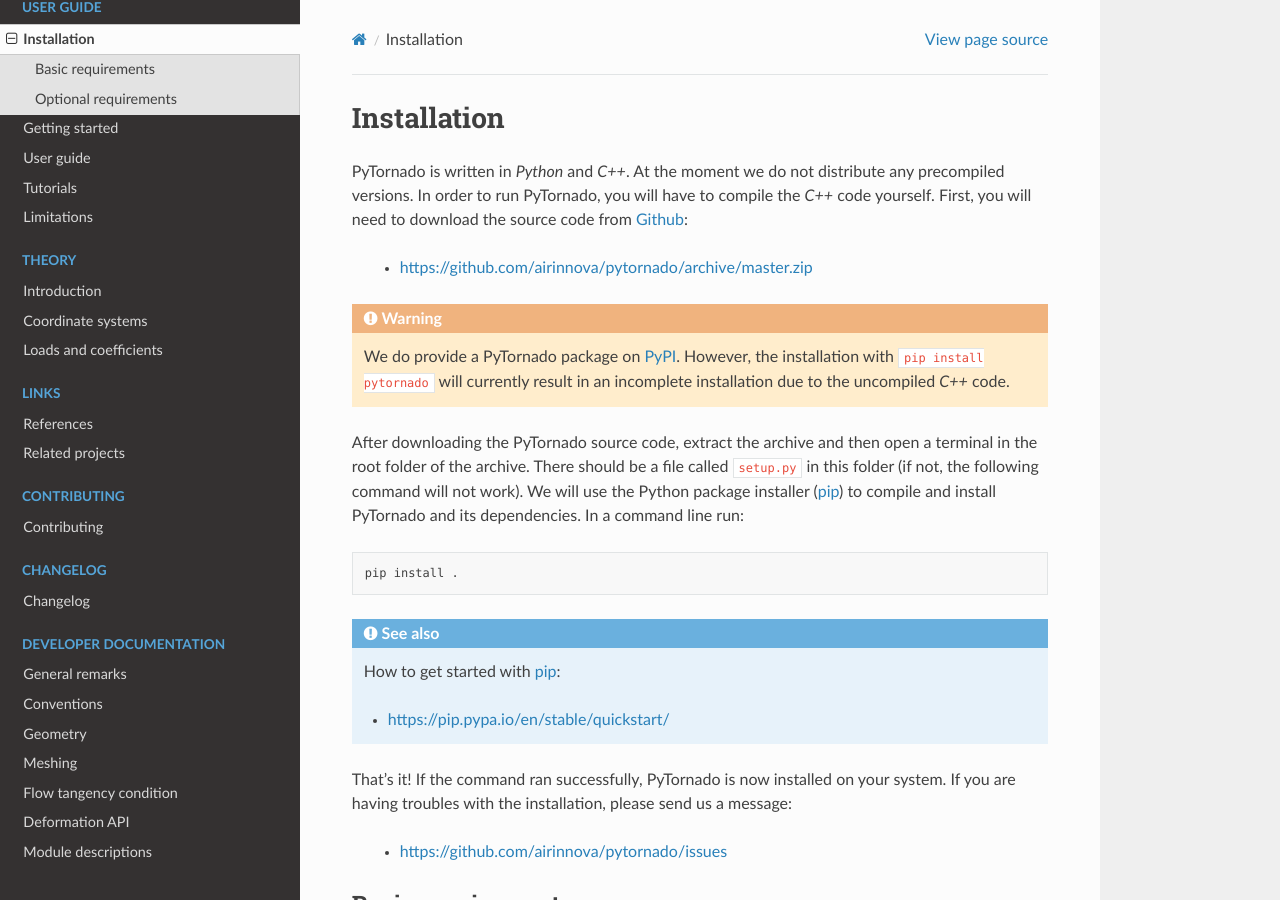
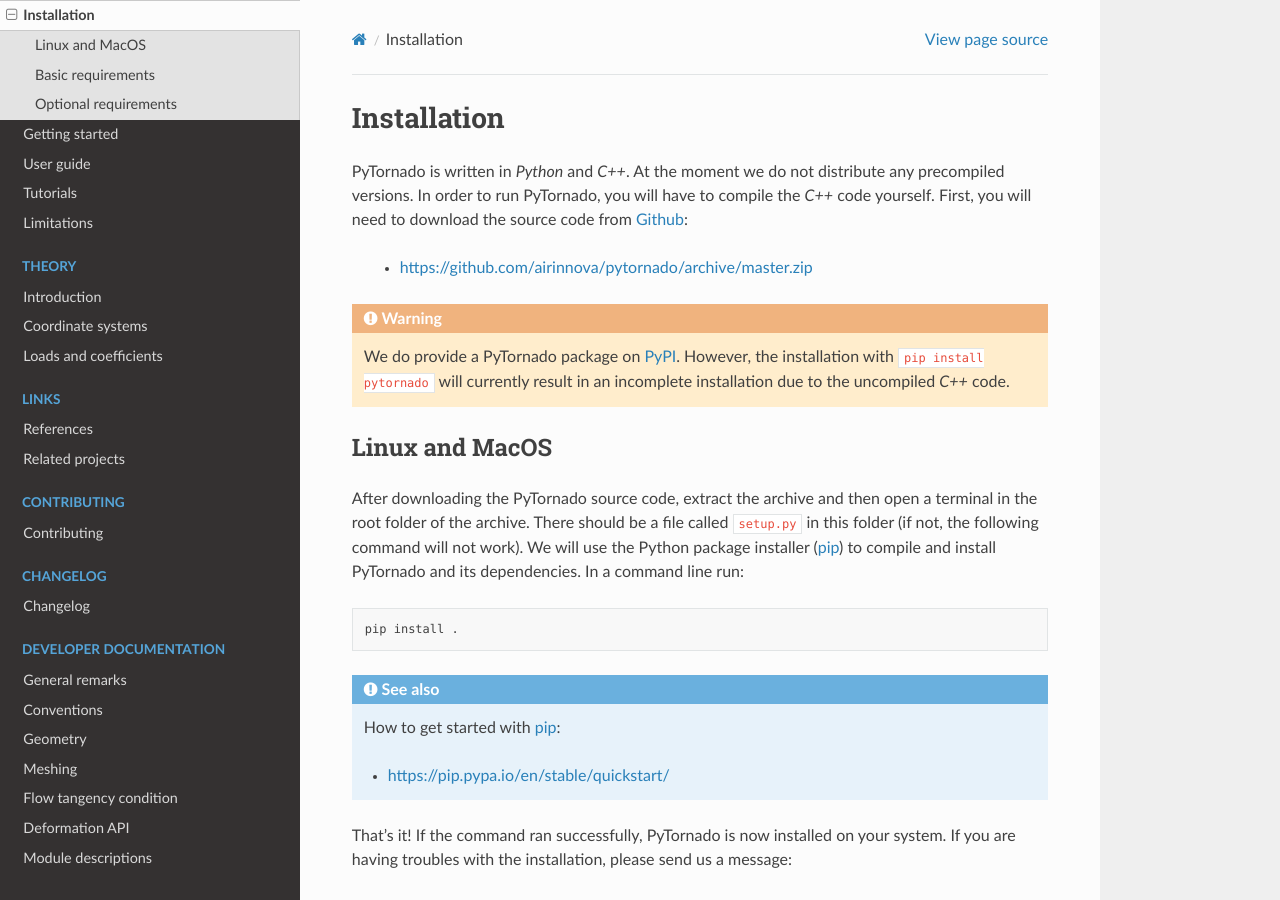
Before and after one commit to airinnova/pytornado, a Sphinx documentation site: the page built from docs/source/user_guide/installation.rst, in a window 1280 px wide and 900 px high. Built offline with Sphinx 7.4.7 and the Read the Docs theme 2.0.0, drawn with Linux system fonts in a browser that asks for light colours; the version number could not be read and is left out.

```diff
--- a/README.rst
+++ b/README.rst
@@ -39,6 +39,14 @@ Please refer to the documentation for installation instructions and a user guide
 
 * https://pytornado.readthedocs.io/
 
+Supported systems
+-----------------
+
+PyTornado has been tested on
+
+* *Linux* and
+* *MacOS*
+
 License
 -------
 
--- a/docs/source/user_guide/installation.rst
+++ b/docs/source/user_guide/installation.rst
@@ -10,6 +10,9 @@ Installation
 .. warning::
 
     We do provide a |name| package on `PyPI`_. However, the installation with ``pip install pytornado`` will currently result in an incomplete installation due to the uncompiled *C++* code.
+
+Linux and MacOS
+---------------
 
 After downloading the |name| source code, extract the archive and then open a terminal in the root folder of the archive. There should be a file called ``setup.py`` in this folder (if not, the following command will not work). We will use the Python package installer (pip_) to compile and install |name| and its dependencies. In a command line run:
 
--- a/setup.py
+++ b/setup.py
@@ -18,6 +18,7 @@ def make_os_indep_path(unix_path):
 
     os_path = os.path.join(*unix_path.split('/'))
     return os_path
+
 
 # Numpy must be installed
 try:
```
